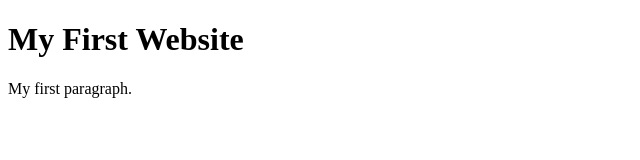
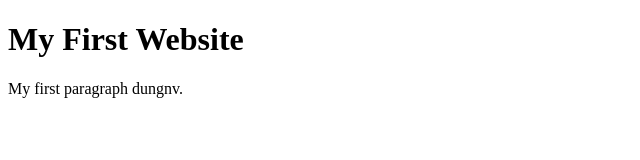
Before and after one commit to rvdung/codersrank-trainning, a website: page index.html in a window 1280 px wide. Shown: the full height of the page, 0-640 px from the left. Drawn offline with Linux system fonts and the light colour scheme.

Commit message:
1 file modified

```diff
--- a/index.html
+++ b/index.html
@@ -6,7 +6,7 @@
   <body>
 
     <h1>My First Website</h1>
-    <p>My first paragraph.</p>
+    <p>My first paragraph dungnv.</p>
 
   </body>
 </html>
```
